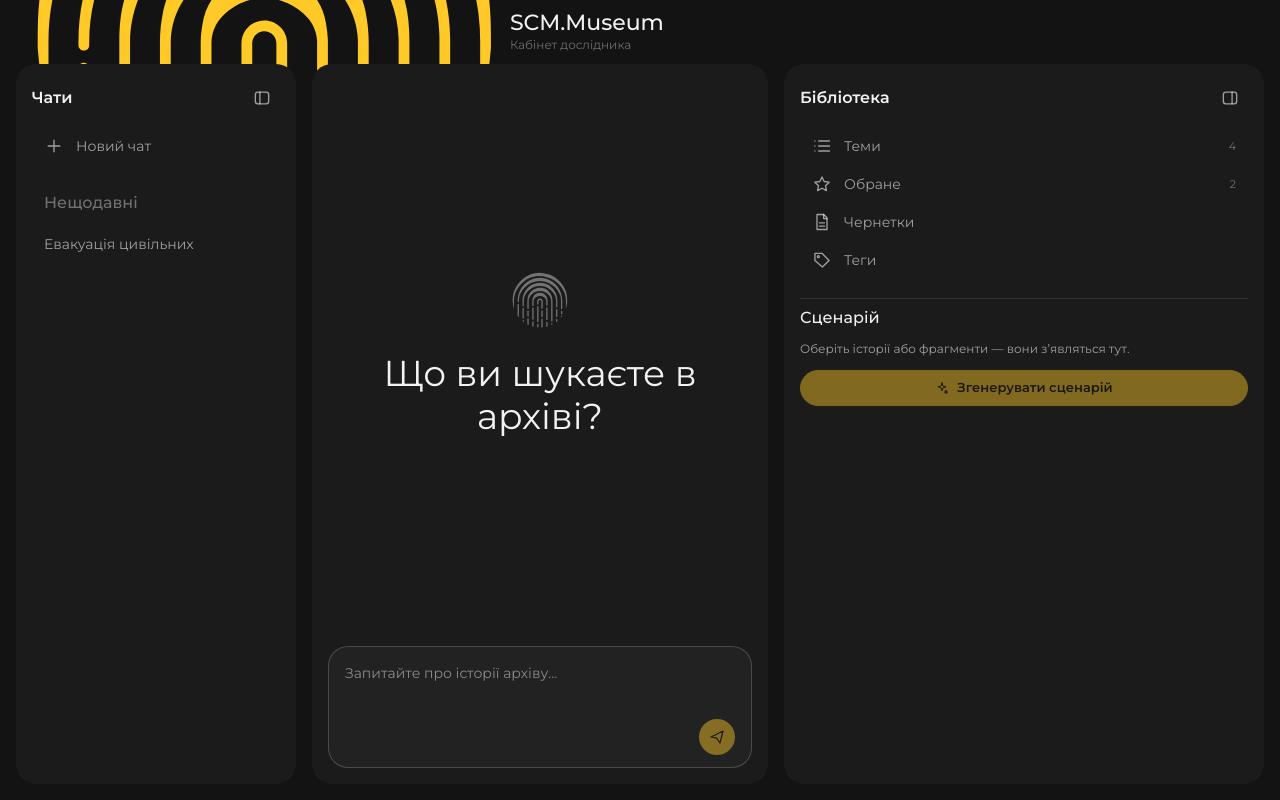
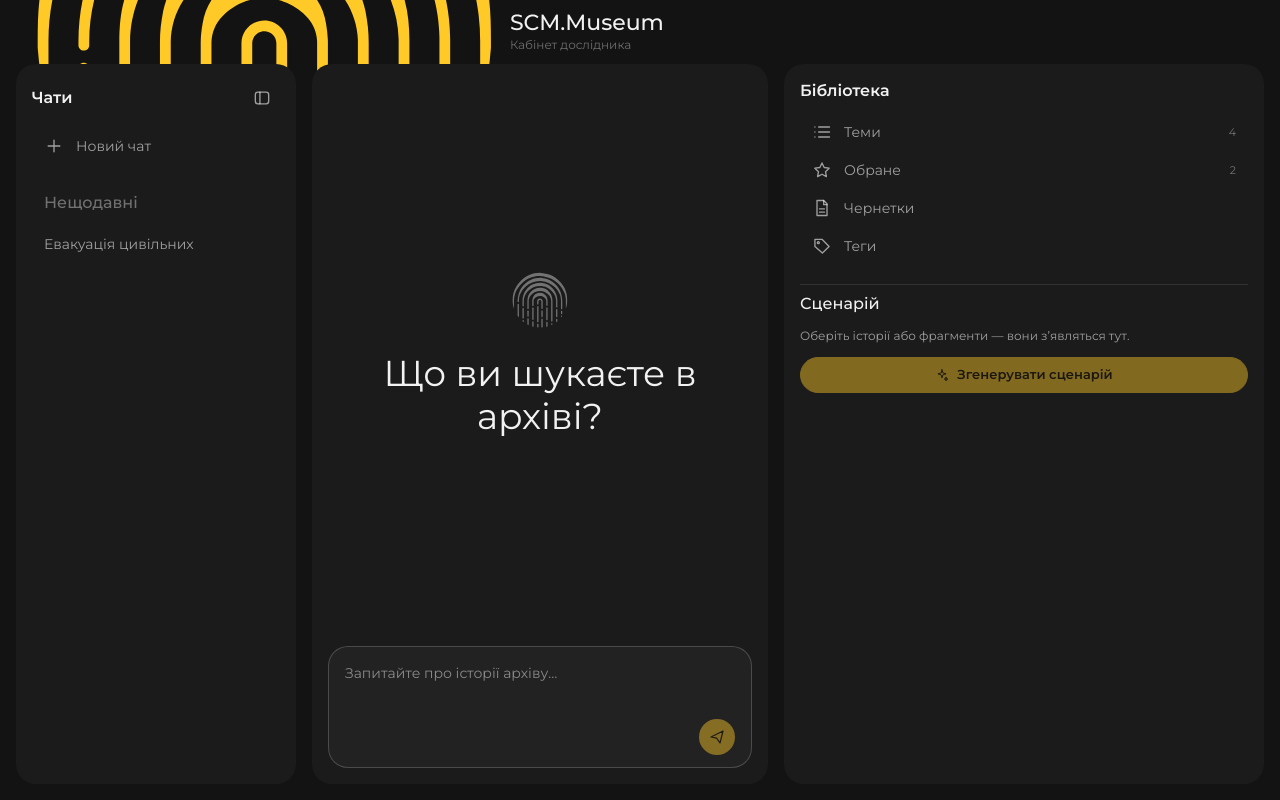
Before and after one commit to mikelebedenko/scm-museum, a React (Vite) app: page / in a window 1280 px wide. Built offline with nearby package versions, Linux system fonts and the light colour scheme.

Commit message:
Remove library collapse button
Co-Authored-By: Claude Sonnet 5.5 <noreply@anthropic.com>

```diff
--- a/src/pages/Search.tsx
+++ b/src/pages/Search.tsx
@@ -534,12 +534,6 @@ export default function Search() {
         <aside className="lib" aria-label="Бібліотека">
           <div className="side-head">
             <span>Бібліотека</span>
-            <IconButton
-              aria-label="Сховати бібліотеку"
-              onClick={() => setLib(false)}
-            >
-              <Icon n="panelR" s={20} />
-            </IconButton>
           </div>
           <nav className="side-nav">
             <button
```
